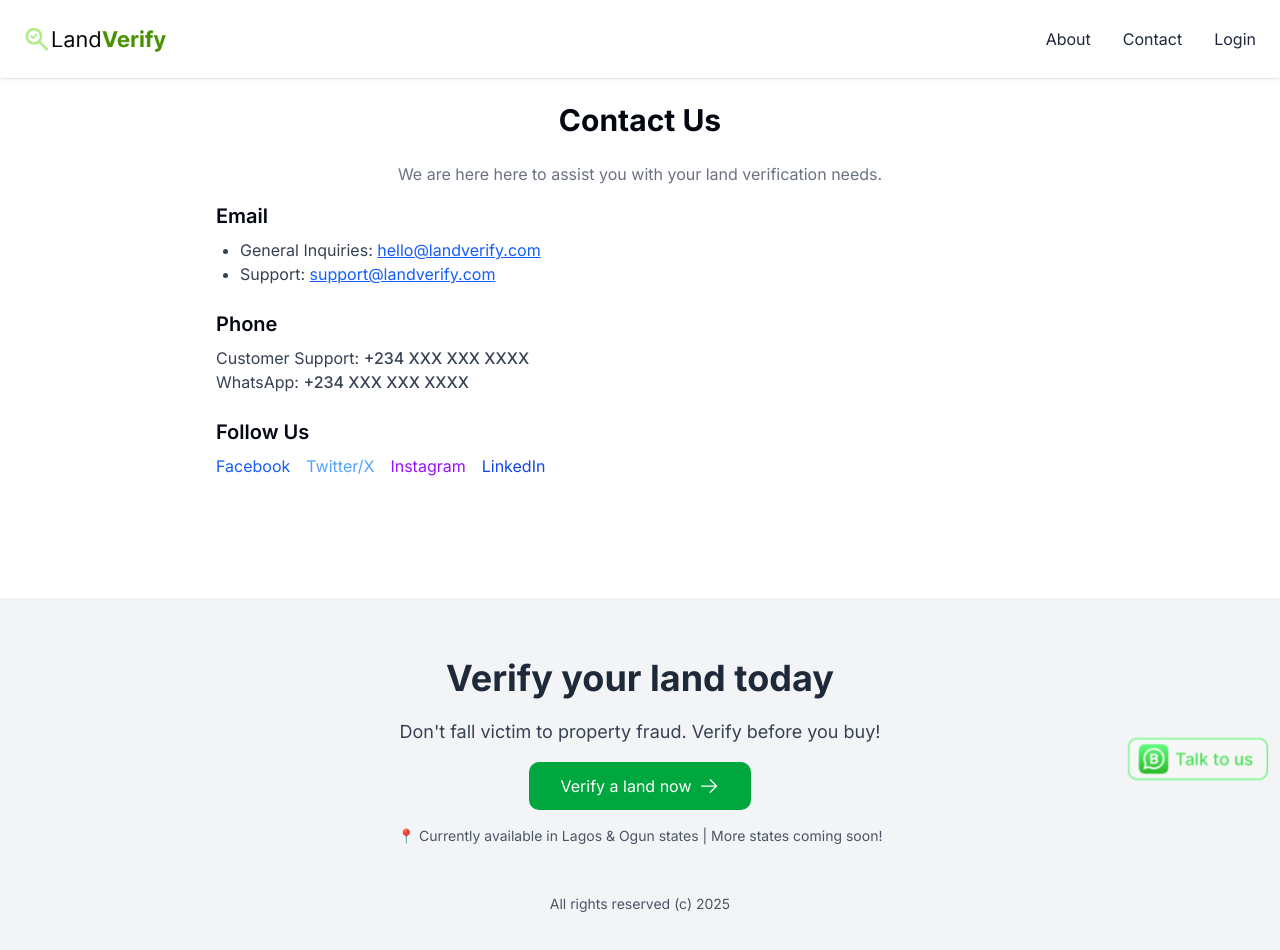
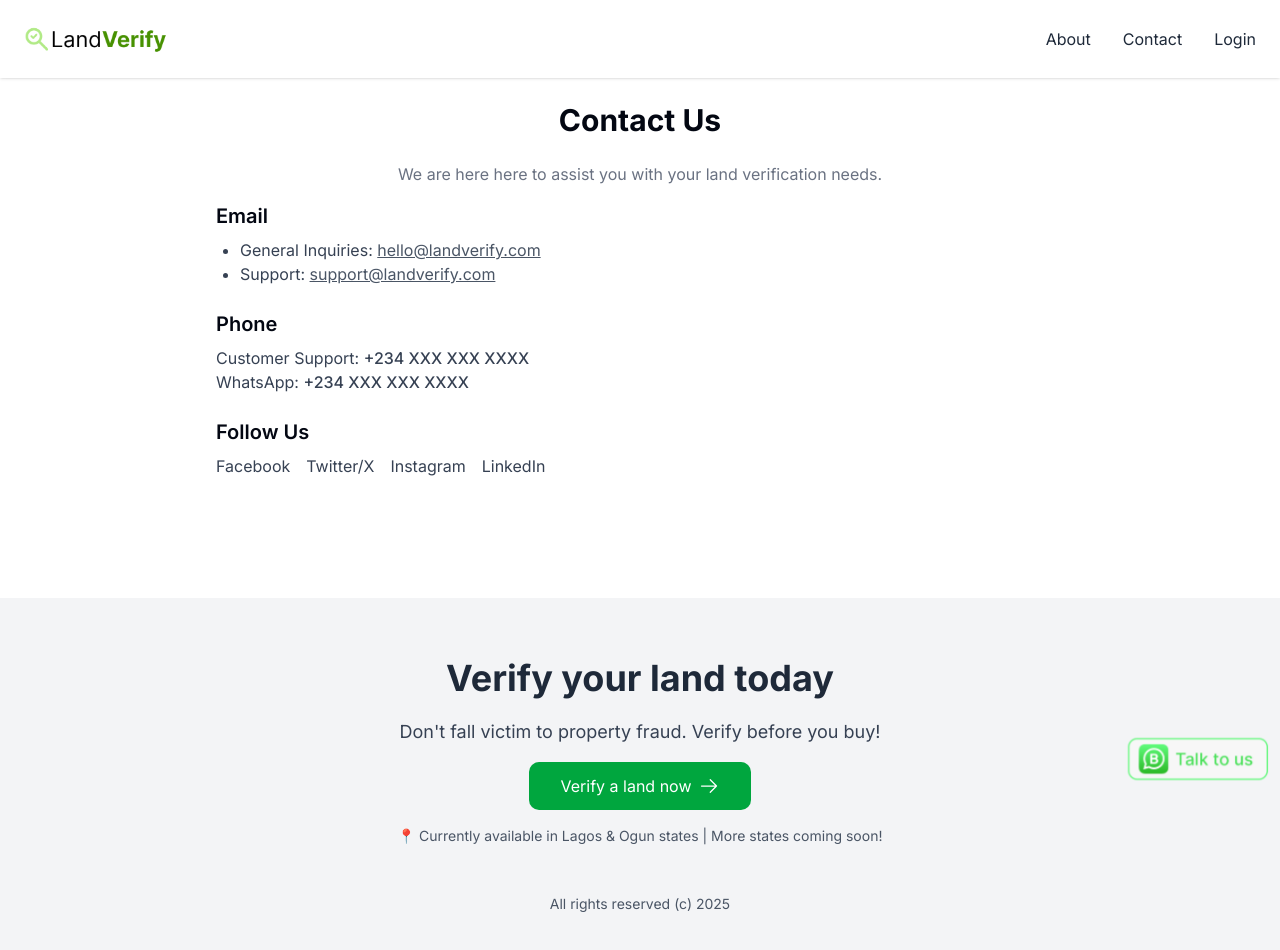
Before and after one commit to agbajekehinde/land-verify, a Next.js app: page /contact-us in a window 1280 px wide. Shown: the top 950 px of the page. Built offline with nearby package versions, Linux system fonts and the light colour scheme; a web font is replaced by a local one.

Commit message:
modified:   app/contact-us/page.tsx

```diff
--- a/app/contact-us/page.tsx
+++ b/app/contact-us/page.tsx
@@ -13,8 +13,8 @@ const Contact: React.FC = () => {
         <div className="space-y-6">
           <Section title="Email">
             <ul className="list-disc pl-6">
-              <li>General Inquiries: <a href="mailto:hello@landverify.com" className="text-blue-600 underline">hello@landverify.com</a></li>
-              <li>Support: <a href="mailto:support@landverify.com" className="text-blue-600 underline">support@landverify.com</a></li>
+              <li>General Inquiries: <a href="mailto:hello@landverify.com" className="text-gray-600 underline">hello@landverify.com</a></li>
+              <li>Support: <a href="mailto:support@landverify.com" className="text-gray-600 underline">support@landverify.com</a></li>
             </ul>
           </Section>
 
@@ -25,10 +25,10 @@ const Contact: React.FC = () => {
 
           <Section title="Follow Us">
             <div className="flex space-x-4 mt-2">
-              <a href="#" className="text-blue-600 hover:underline">Facebook</a>
-              <a href="#" className="text-blue-400 hover:underline">Twitter/X</a>
-              <a href="#" className="text-purple-600 hover:underline">Instagram</a>
-              <a href="#" className="text-blue-700 hover:underline">LinkedIn</a>
+              <a href="#" className="text-gray-700 hover:underline">Facebook</a>
+              <a href="#" className="text-gray-700 hover:underline">Twitter/X</a>
+              <a href="#" className="text-gray-700 hover:underline">Instagram</a>
+              <a href="#" className="text-gray-700 hover:underline">LinkedIn</a>
             </div>
           </Section>
         </div>
```
